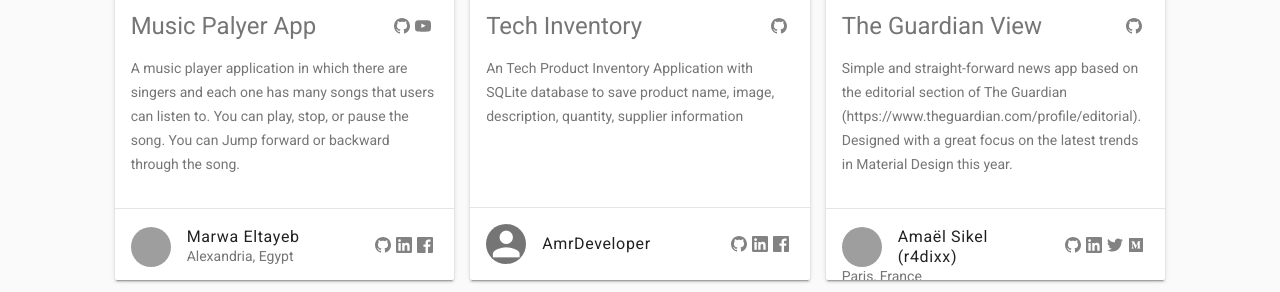
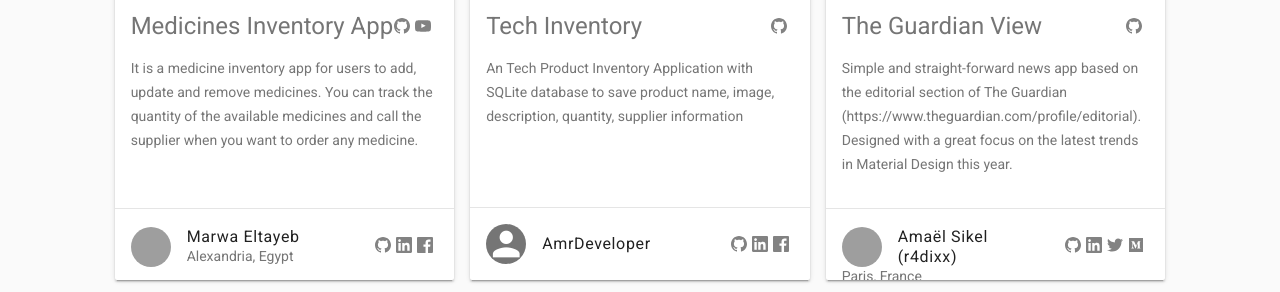
Before and after one commit to google-udacity-scholars18/google-udacity-scholars18.github.io, a Jekyll site: the page built from abnd.html, in a window 1280 px wide and 900 px high, cut to the strip 306-598 px from the top of the window. Built offline with Jekyll 4.4.1, drawn with Linux system fonts in a browser that asks for light colours; grey boxes are pictures that could not be loaded.

Commit message:
Update ABND.uml

```diff
--- a/_data/abnd.yml
+++ b/_data/abnd.yml
@@ -366,24 +366,24 @@
       icon: facebook
       url: https://www.facebook.com/AmrDeveloper
 
-- name: Music Palyer App
-  banner: https://i.imgur.com/DgopKX4.png
+- name: Medicines Inventory App
+  banner: https://i.imgur.com/QXZZ1kP.png
   links:
     - title: Github
       icon: github
-      url: https://github.com/Marwa-Eltayeb/MusicPalyer
+      url: https://github.com/Marwa-Eltayeb/MedicinesInventory_V2
     - title: Youtube
       icon: youtube
-      url: https://www.youtube.com/watch?v=3l721pw6ujE&feature=youtu.be
+      url: https://youtu.be/YtM6UKIHNk8
   description: |
-    A music player application in which there are singers and each one has many songs that users can listen to.
-    You can play, stop, or pause the song. You can Jump forward or backward through the song.
+    It is a medicine inventory app for users to add, update and remove medicines.
+    You can track the quantity of the available medicines and call the supplier when you want to order any medicine.
 
   author: Marwa Eltayeb
   author_links:
     - title: GitHub
       icon: github
-      url: https://github.com/Marwa-Eltayeb/MusicPalyer
+      url: https://github.com/Marwa-Eltayeb/MedicinesInventory_V2
     - title: LinkedIn
       icon: linkedin
       url: https://www.linkedin.com/in/marwa-eltayeb/
```
